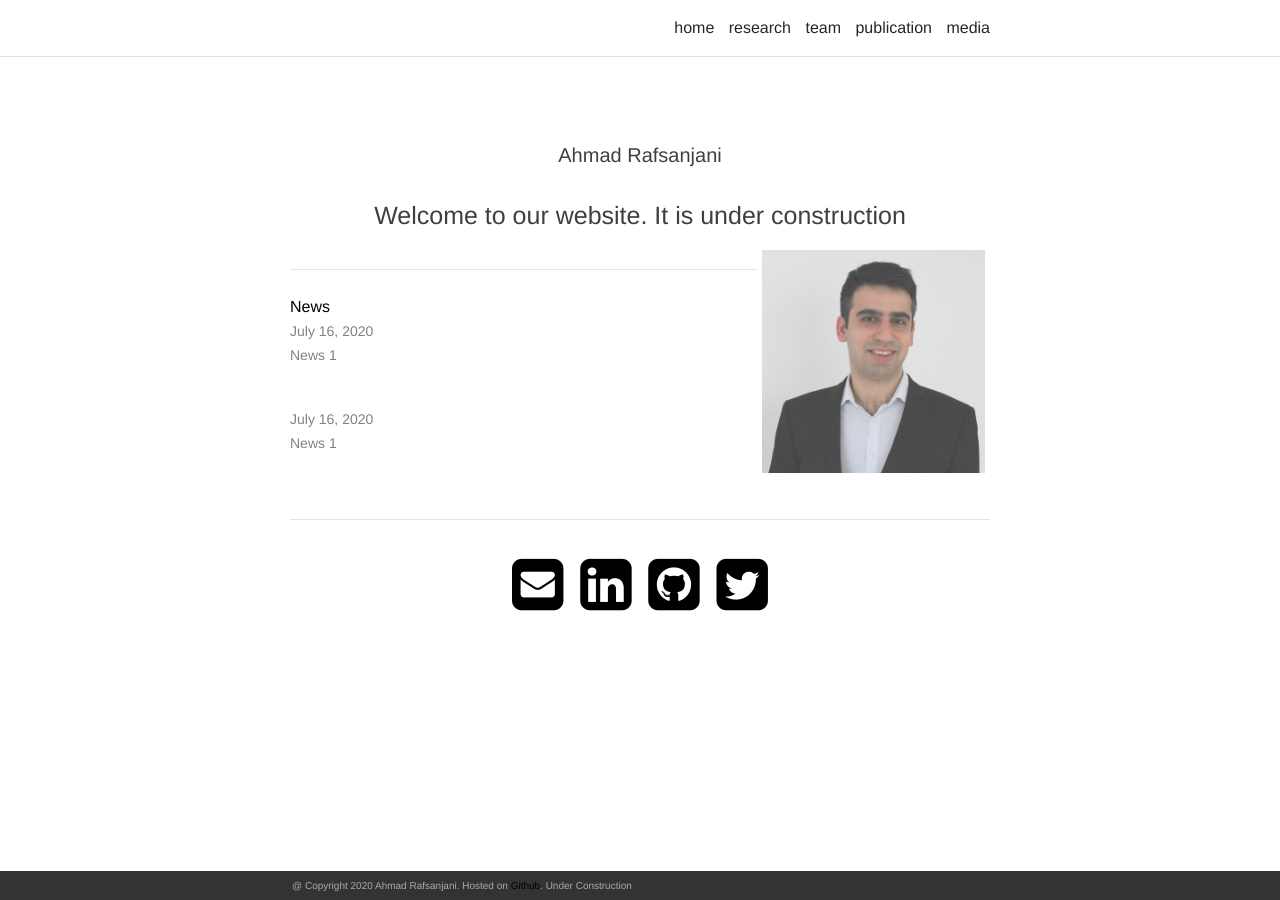
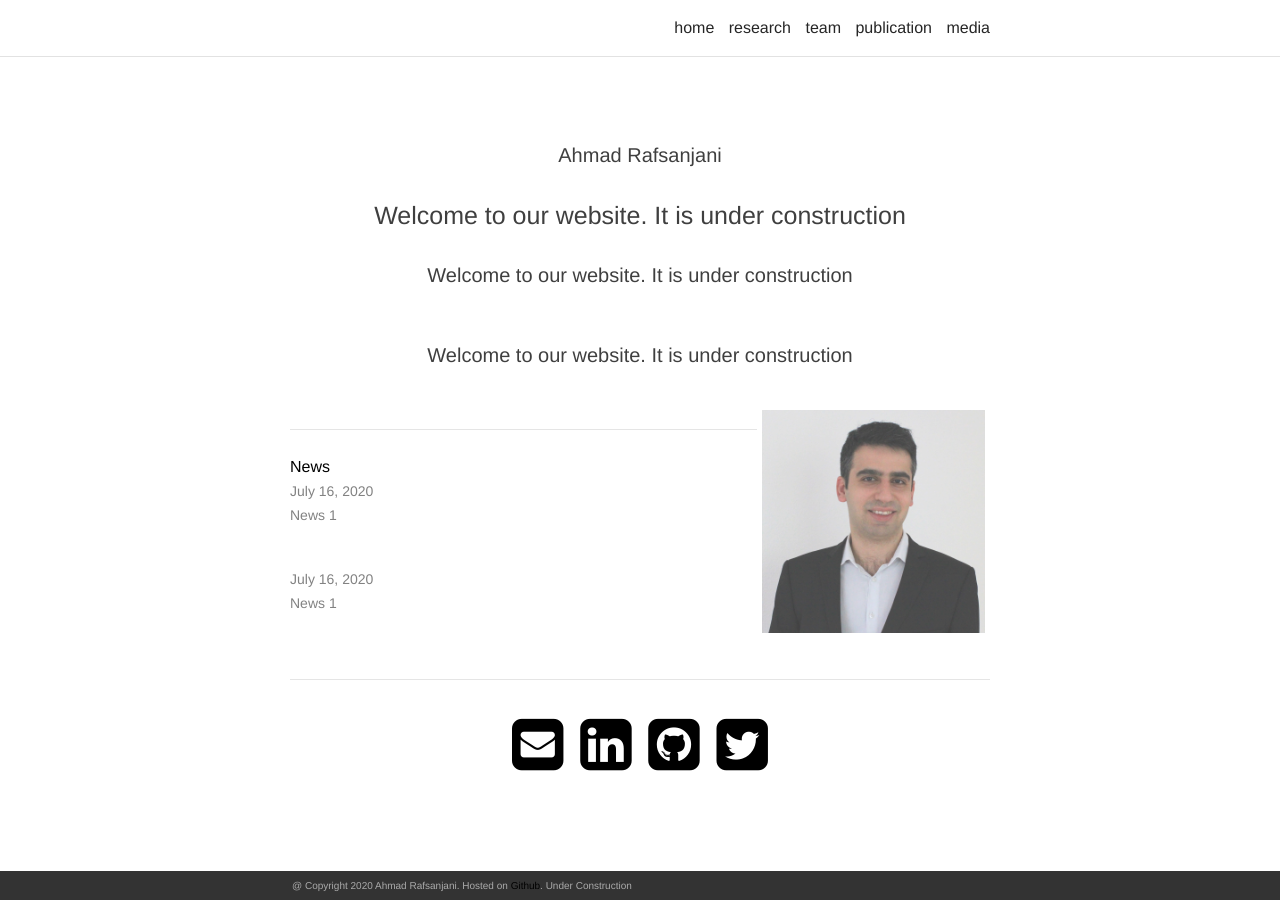
Before and after one commit to ahmadrafsanjani/ahmadrafsanjani.github.io, a Jekyll site: the page built from index.html, in a window 1280 px wide. Built offline with Jekyll 4.4.1, drawn with Linux system fonts in a browser that asks for light colours; nearby versions of some CDN libraries; the list of posts is cut into pages by our own code; a style sheet for code colours, icons or effects is not loaded.

Commit message:
commit 1

```diff
--- a/index.html
+++ b/index.html
@@ -6,6 +6,8 @@ layout: default
 <div class="header-bar">
   <h> Ahmad Rafsanjani </h>
   <h2>Welcome to our website. It is under construction</h2>
+  <p>Welcome to our website. It is under construction</p>
+  <p>Welcome to our website. It is under construction</p>
   <img class="col one right" src="/img/Ahmad_Rafsanjani.jpg">
 </div>
 
```
